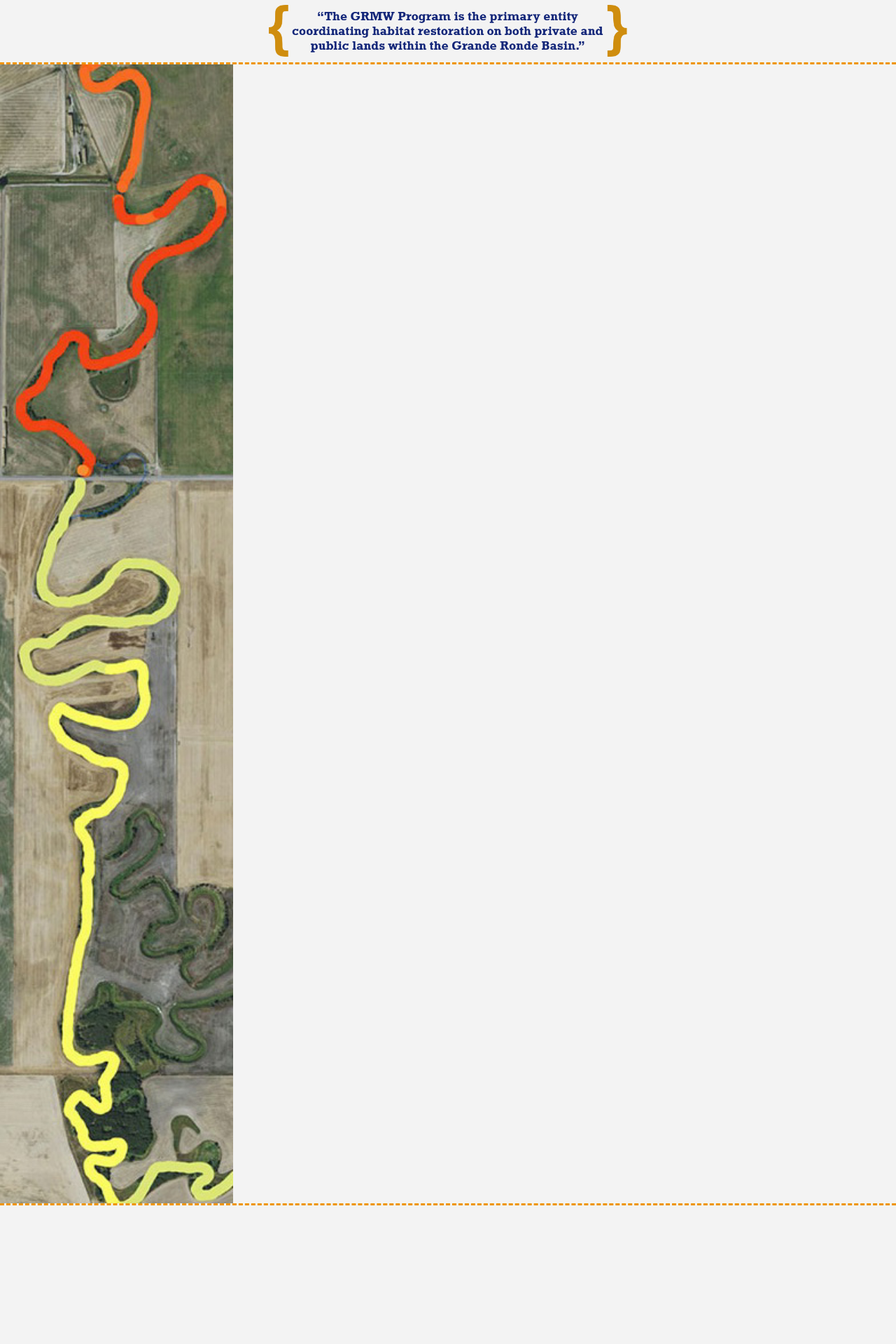
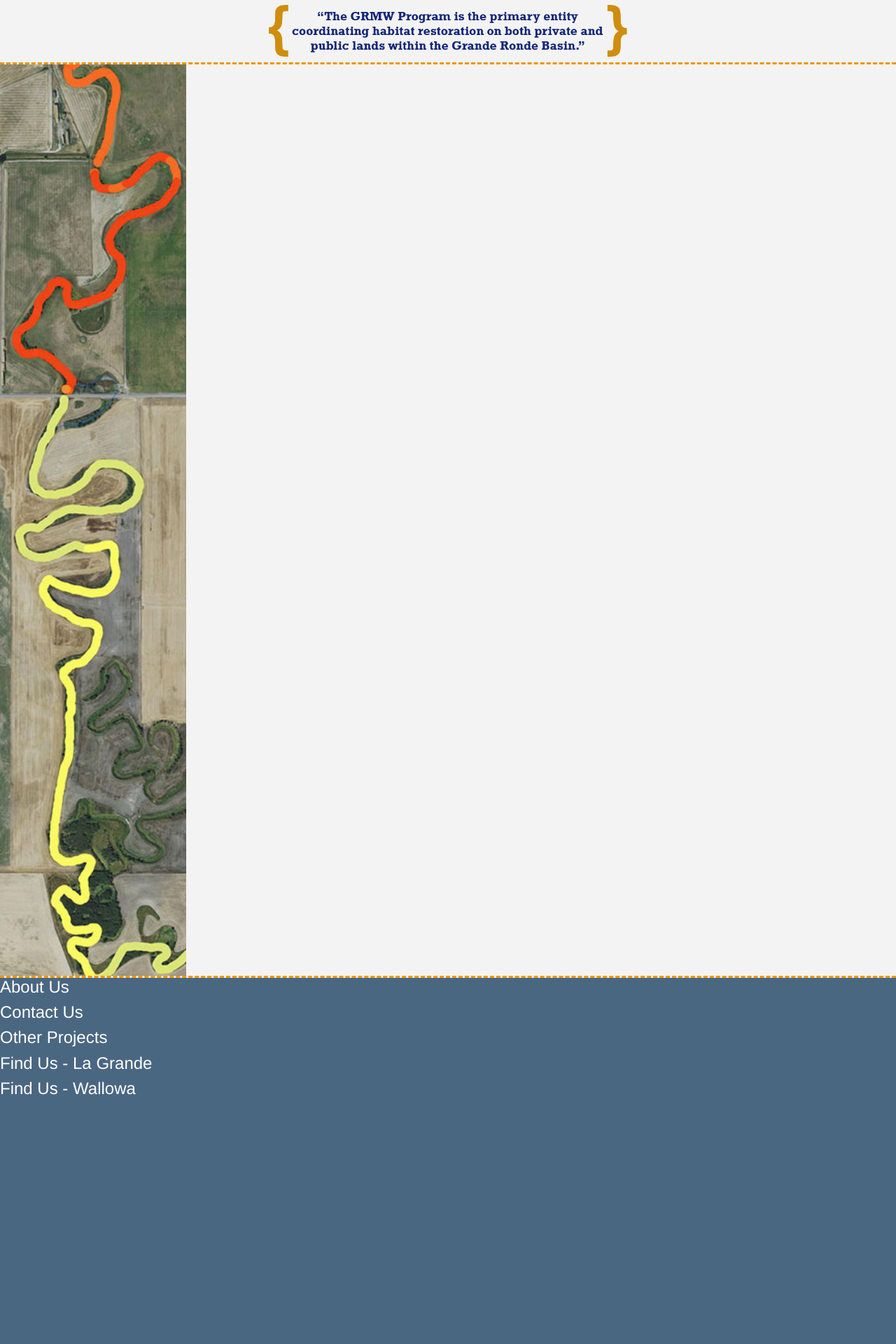
Before and after one commit to tarstarkes/Icarus, a Django app: template main/templates/home/index.html in a window 1280 px wide. Shown: the part 1016-2936 px from the top of the page at 70% size. Before the commit the page ends 2738 px from the top, so only its background shows below. Run offline with Django 3.2, Linux system fonts and the light colour scheme; the template is opened without the code that fills it, so the values that code supplies are empty; some libraries are stand-ins or nearby versions.

Commit message:
Footer
added a footer to the header file and added more styling

```diff
--- a/main/static/CSS/home/style.css
+++ b/main/static/CSS/home/style.css
@@ -77,5 +77,5 @@
 	height: 100%;
 }
 .sidebar{
-	width: 26vw;
+	width: 20.8vw;
 }
--- a/main/static/CSS/style.css
+++ b/main/static/CSS/style.css
@@ -5,3 +5,12 @@ body {
 	min-width: 400px;
 	background: #f3f3f3;
 }
+.footer{
+	width: 100%;
+	height: 650px;
+	color: white;
+	background: #4a6782;
+}
+.footer h3{
+	margin-top: 0;
+}
--- a/main/templates/header.html
+++ b/main/templates/header.html
@@ -29,5 +29,12 @@
 <body>
 	{% block content %}
 	{% endblock %}
+	<div class="footer">
+		<h3>About Us</h3>
+		<h3>Contact Us</h3>
+		<h3>Other Projects</h3>
+		<h3>Find Us - La Grande</h3>
+		<h3>Find Us - Wallowa</h3>
+	</div>
 </body>
 </html>
```
